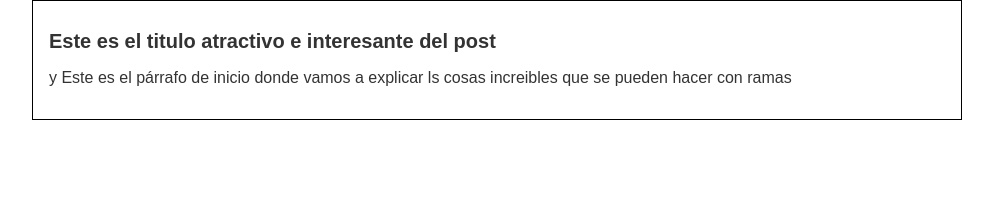
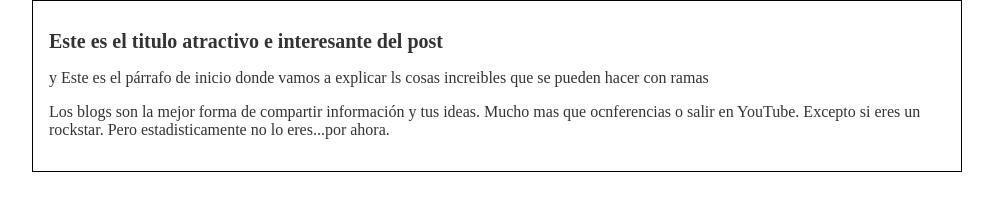
Before and after one commit to dfalvarezy/hyperBlog, a plain HTML site: page index.html in a window 1280 px wide. Shown: the whole page, without its empty margins (143-1136 px from the left). Drawn offline with Linux system fonts and the light colour scheme.

Commit message:
Agragado el contenido adicioal del blog y una mejor tipografia

```diff
--- a/css/styles.css
+++ b/css/styles.css
@@ -1,7 +1,7 @@
 body {
     color: #333;
     text-align: center;
-    font-family: "Arial";
+    font-family: "Curier";
     font-size: 16px;
     margin: 0;
     padding: 0;
--- a/index.html
+++ b/index.html
@@ -11,6 +11,7 @@
         <div id="post">
             <h1>Este es el titulo atractivo e interesante del post</h1>
             <p>y Este es el párrafo de inicio donde vamos a explicar ls cosas increibles que se pueden hacer con ramas</p>
+            <p>Los blogs son la mejor forma de compartir información y tus ideas. Mucho mas que ocnferencias o salir en YouTube. Excepto si eres un rockstar. Pero estadisticamente no lo eres...por ahora.</p>
         </div>
     </div>
 </body>
```
